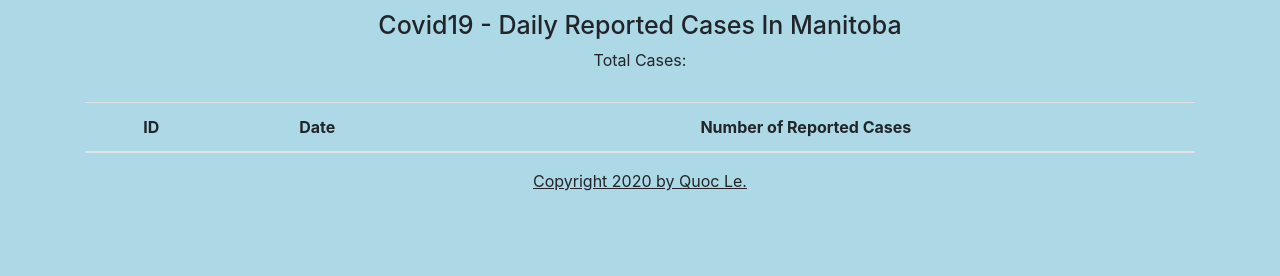
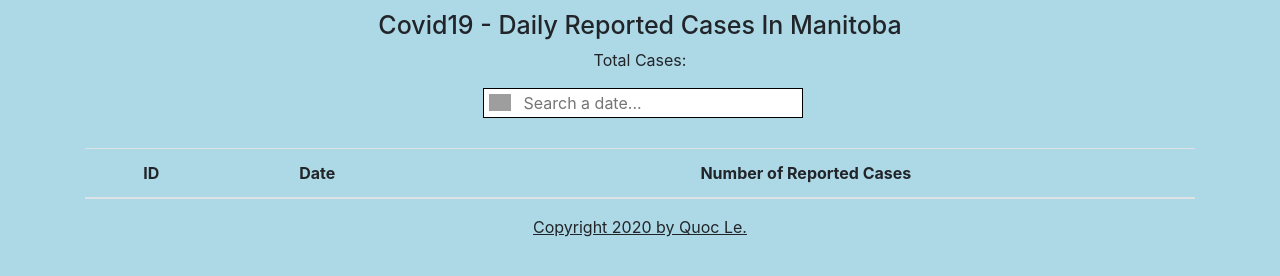
Before and after one commit to quoclewpg/covid19_visualize, a plain HTML site: page index.html in a window 1280 px wide. Drawn offline with nearby package versions, Linux system fonts and the light colour scheme; no server answers; grey boxes are pictures that could not be loaded.

Commit message:
add search method

```diff
--- a/index.html
+++ b/index.html
@@ -12,6 +12,9 @@
 	<body>
  		<h1>Covid19 - Daily Reported Cases In Manitoba</h1>
  		<p id="total">Total Cases: </p>
+ 		<div id="buttons">
+ 			<input type="text" id="search" onkeyup="search()" placeholder="Search a date...">
+ 		</div>
 		<div class="container">
 			<table id ="table" class="table table-light-dark table-striped">
 				<thead>
@@ -28,5 +31,6 @@
 			<p>Copyright 2020 by Quoc Le.</p>
 		</div>
 		<script src="show_json.js"></script>
+		<script src="search.js"></script>
 	</body>
 </html>
--- /dev/null
+++ b/search.js
@@ -0,0 +1,34 @@
+function search(){
+	var inputSearch, data, filterSearch, table, th, tr, td;
+
+	inputSearch = document.getElementById("search");
+	filterSearch = inputSearch.value.trim().replace(/,/g, "").toUpperCase();
+	table = document.getElementById("table");
+	tr = table.getElementsByTagName("tr");
+	th = document.getElementsByTagName("th");
+	data = "";
+
+	for(var i = 0; i < tr.length; i++)
+	{
+		for(var j = 0; j < th.length; j++)
+		{
+			td = tr[i].getElementsByTagName("td")[j];
+			if(td)
+			{
+				if(td.innerText.match(/[a-z]/g))
+				{
+					data += td.innerText;
+					if(data.trim().replace(/,/g, "").toUpperCase().indexOf(filterSearch) > -1)
+					{
+						tr[i].style.display = "";
+					}
+					else
+					{
+						tr[i].style.display = "none";
+					}
+				}
+				data = "";
+			}
+		}
+ 	}
+}
--- a/show_json.js
+++ b/show_json.js
@@ -11,7 +11,7 @@ window.onload = function loadServers(){
 
 			for(var i = 0; i < data.length; i++)
 			{
-				table += "<tr><td>" + data[i].id + "</td><td>"
+				table += "<tr><td>" + data[i].id + "</td><td id='dates'>"
 					  + data[i].date + "</td><td>"
 					  + data[i].cases + "</td></tr>";
 			  	total +=data[i].cases;
--- a/style.css
+++ b/style.css
@@ -30,6 +30,7 @@ body{
 	margin-left: 5px;
 	padding: 12px 20px 12px 40px;
 	border: 1px solid;
+	justify-content: center;
 }
 
 .container{
@@ -49,5 +50,3 @@ body{
     width:100%;
   }
 }
-
-.hidden { display:none; }
```
